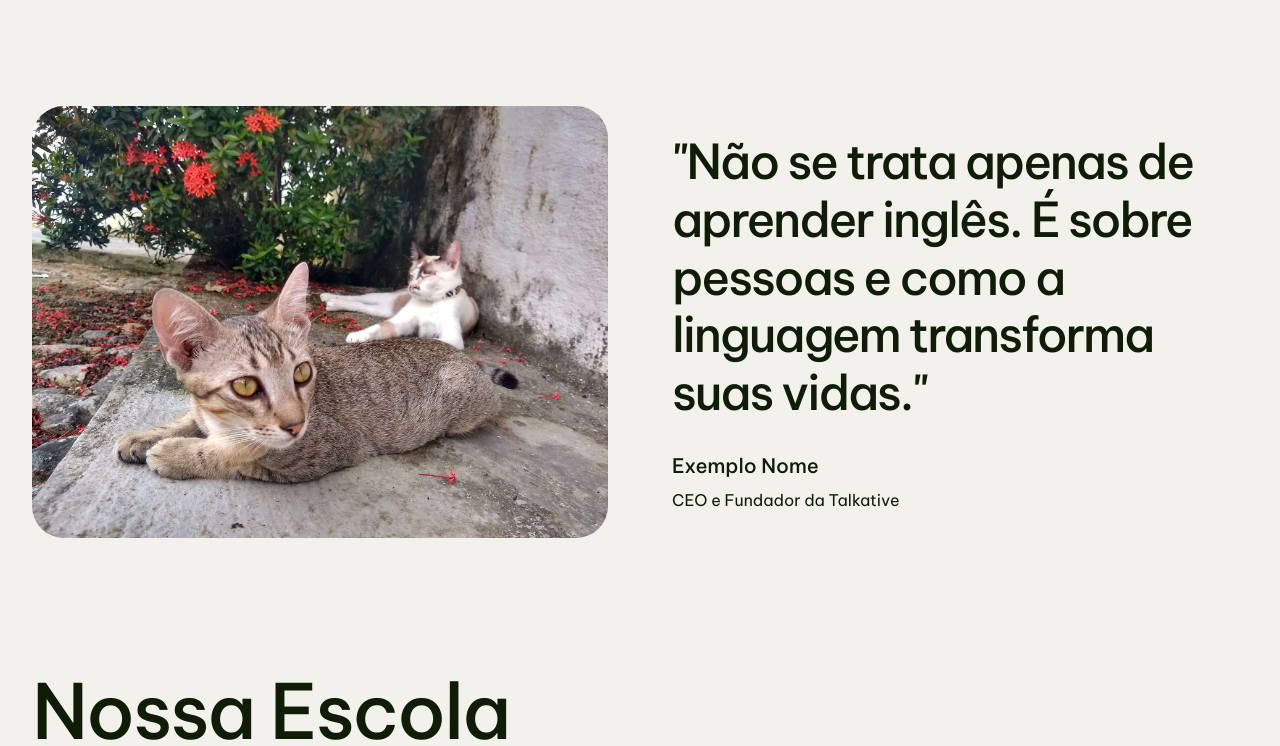
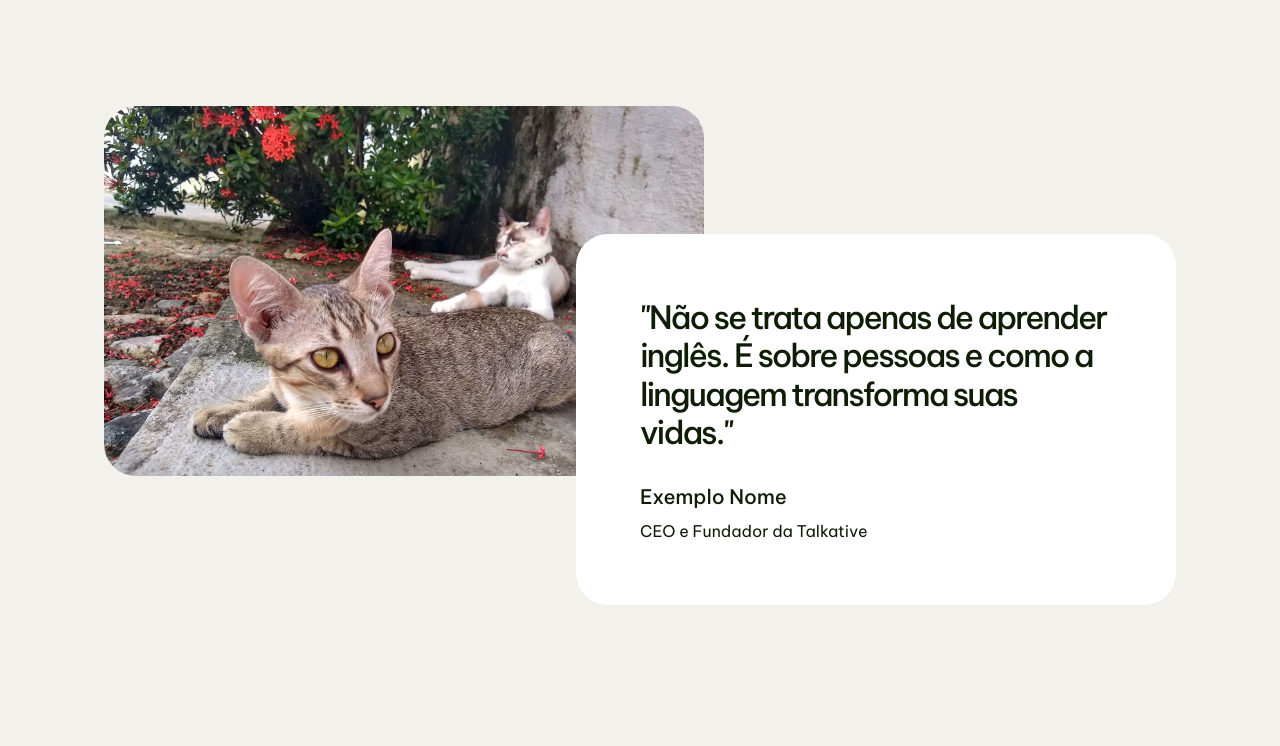
Before and after one commit to SnayderRodrigues/react-study, a React (Vite) app: page / in a window 1280 px wide. Shown: the part 694-1440 px from the top of the page. Built offline with nearby package versions, Linux system fonts and the light colour scheme.

Commit message:
update: homepage about section headline section styles

```diff
--- a/src/pages/home/About.jsx
+++ b/src/pages/home/About.jsx
@@ -7,9 +7,7 @@ const About = () => {
     <section id="about" className="about">
       <div className="wrapper about__wrapper">
         <div className="about__headline-wrapper">
-          <div>
-            <img src={Cat} alt="" />
-          </div>
+          <img src={Cat} alt="" />
           <div>
             <h2>
               "Não se trata apenas de aprender inglês. É sobre pessoas e como a
--- a/src/styles/pages/home/_about.scss
+++ b/src/styles/pages/home/_about.scss
@@ -11,14 +11,30 @@
   &__headline-wrapper {
     display: flex;
     align-items: center;
-    gap: 4rem;
-    margin-bottom: 8rem;
+    justify-content: center;
+    margin-top: 4rem;
+    margin-bottom: 12rem;
+    position: relative;
 
+    img {
+      width: 600px;
+      height: 370px;
+      position: relative;
+      transform: translate(4rem, -4rem);
+      z-index: 1;
+
+    }
     div {
-      width: 50%;
+      width: 600px;
+      background-color: var(--white);
+      padding: 4rem;
+      border-radius: 2rem;
+      position: relative;
+      transform: translate(-4rem, 4rem);
+      z-index: 2;
     }
-    h2 {
-      font-size: 3rem;
+    div > h2 {
+      font-size: 2rem;
       font-weight: 500;
       margin-bottom: 2rem;
     }
```
